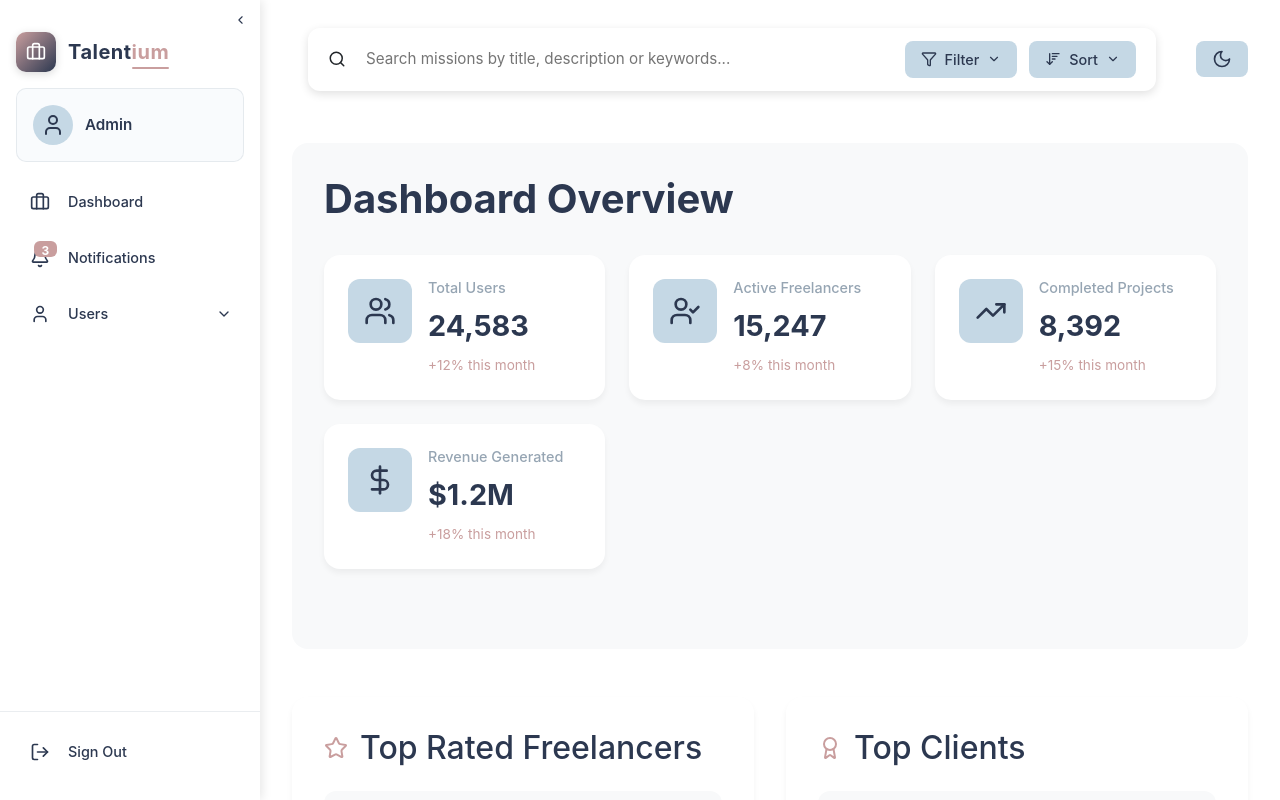
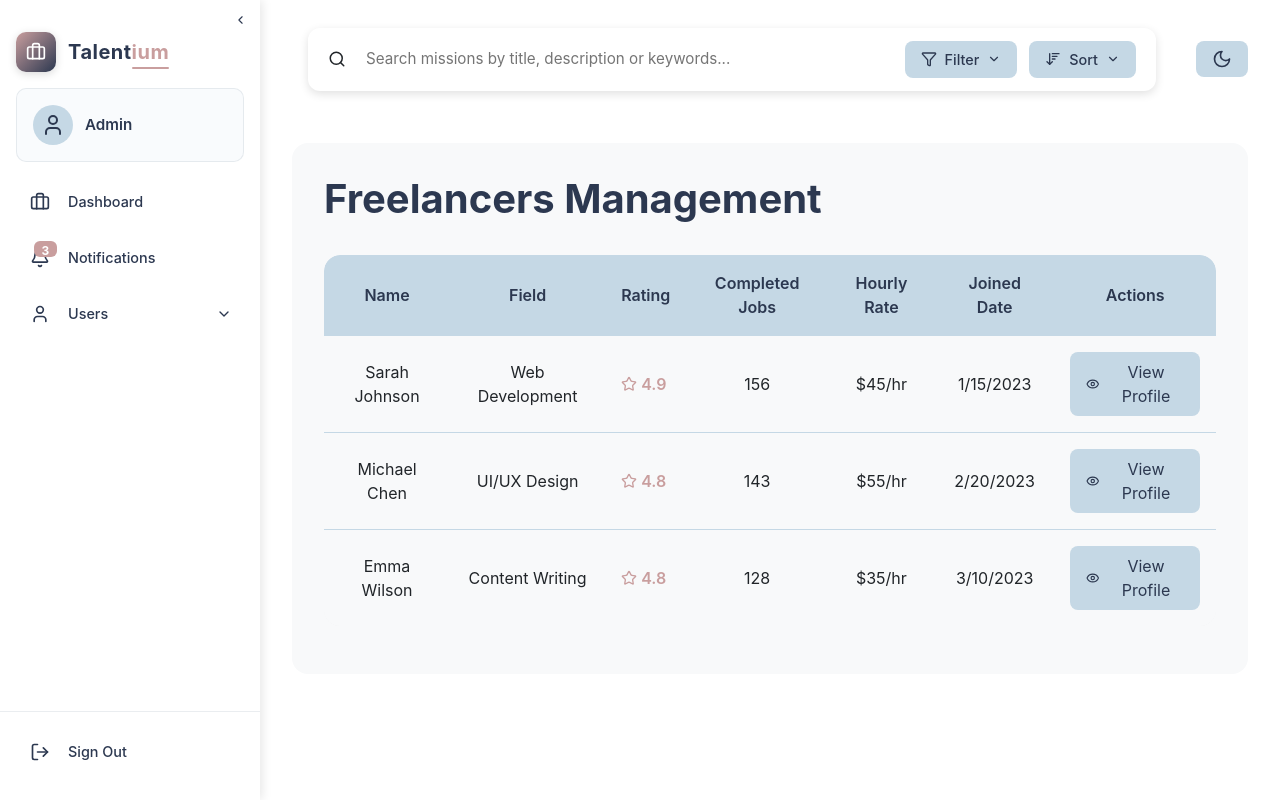
Before and after one commit to maram-ghouma/Talentium, a React (Create React App) app: page /admin/freelancers in a window 1280 px wide. Built offline with nearby package versions, Linux system fonts and the light colour scheme.

Commit message:
fixed links in the menu

```diff
--- a/package.json
+++ b/package.json
@@ -15,6 +15,7 @@
     "lucide-react": "^0.488.0",
     "react": "^19.1.0",
     "react-dom": "^19.1.0",
+    "react-router-dom": "^7.5.1",
     "react-scripts": "5.0.1",
     "typescript": "^4.9.5",
     "web-vitals": "^2.1.4"
@@ -42,5 +43,8 @@
       "last 1 firefox version",
       "last 1 safari version"
     ]
+  },
+  "devDependencies": {
+    "@types/react-router-dom": "^5.3.3"
   }
 }
--- a/src/App.tsx
+++ b/src/App.tsx
@@ -1,11 +1,19 @@
-import AdminDashboard from './Pages/AdminDashboard';
-import ClientHome from './Pages/ClientHomePage';
+import { Route, Routes } from 'react-router-dom';
+import AdminDashboard from './Pages/Admin/AdminDashboard';
+import FreelancersList from './Pages/Admin/FreelancersList';
+import ClientHome from './Pages/Client/ClientHomePage';
+import ClientsList from './Pages/Admin/ClientsList';
 
 function App() {
 
   return (
+    <Routes>
+  <Route path="/admin/clients" element={<ClientsList />} />
+  <Route path="/admin" element={<AdminDashboard />} />
+  <Route path="/admin/freelancers" element={<FreelancersList />} />
 
-    <AdminDashboard />
+
+</Routes>
   );
 }
 
--- /dev/null
+++ b/src/Pages/Admin/ClientsList.tsx
@@ -0,0 +1,70 @@
+
+import '../../Styles/admin.css';
+import { MainLayout } from '../../components/layout/MainLayout';
+import { useState } from 'react';
+import FreelancerTable from '../../components/admin/FreelancerTable';
+import ClientTable from '../../components/admin/ClientTable';
+interface Client {
+    id: string;
+    name: string;
+    rating: number;
+    postedmissions: number;
+    joinedDate: string;
+    interaction: number;
+  }
+
+const ClientsList = () => {
+     const [isSidebarOpen, setIsSidebarOpen] = useState(true);
+      const [isDarkMode, setIsDarkMode] = useState(false);
+      const [clients] = useState<Client[]>([
+          {
+            id: '1',
+            name: 'Sarah Johnson',
+            rating: 4.9,
+            postedmissions: 156,
+            interaction: 45,
+            joinedDate: '2023-01-15'
+          },
+          {
+            id: '2',
+            name: 'Michael Chen',
+            rating: 4.9,
+            postedmissions: 156,
+            interaction: 45,
+            joinedDate: '2023-01-15'
+          },
+          {
+            id: '3',
+            name: 'Emma Wilson',
+            rating: 4.9,
+            postedmissions: 156,
+            interaction: 45,
+            joinedDate: '2023-01-15'
+          }
+        ]);
+
+      const handleSearch = (query: string) => {
+        console.log("Search query:", query);
+      };
+  return (
+<MainLayout
+      isDarkMode={isDarkMode}
+      toggleDarkMode={() => setIsDarkMode(!isDarkMode)}
+      isSidebarOpen={isSidebarOpen}
+      toggleSidebar={() => setIsSidebarOpen(!isSidebarOpen)}
+      onSearch={handleSearch}
+      usertype='admin'
+      profileName = "Admin"
+      profileRole = ""
+    >
+       <ClientTable  clients={clients} />
+    </MainLayout>
+
+
+
+
+  );
+}
+
+
+export default ClientsList;
--- /dev/null
+++ b/src/Pages/Admin/FreelancersList.tsx
@@ -0,0 +1,73 @@
+
+import '../../Styles/admin.css';
+import { MainLayout } from '../../components/layout/MainLayout';
+import { useState } from 'react';
+import FreelancerTable from '../../components/admin/FreelancerTable';
+interface Freelancer {
+    id: string;
+    name: string;
+    rating: number;
+    completedJobs: number;
+    field: string;
+    hourlyRate: number;
+    joinedDate: string;
+  }
+
+const FreelancersList = () => {
+     const [isSidebarOpen, setIsSidebarOpen] = useState(true);
+      const [isDarkMode, setIsDarkMode] = useState(false);
+      const [freelancers] = useState<Freelancer[]>([
+          {
+            id: '1',
+            name: 'Sarah Johnson',
+            rating: 4.9,
+            completedJobs: 156,
+            field: 'Web Development',
+            hourlyRate: 45,
+            joinedDate: '2023-01-15'
+          },
+          {
+            id: '2',
+            name: 'Michael Chen',
+            rating: 4.8,
+            completedJobs: 143,
+            field: 'UI/UX Design',
+            hourlyRate: 55,
+            joinedDate: '2023-02-20'
+          },
+          {
+            id: '3',
+            name: 'Emma Wilson',
+            rating: 4.8,
+            completedJobs: 128,
+            field: 'Content Writing',
+            hourlyRate: 35,
+            joinedDate: '2023-03-10'
+          }
+        ]);
+
+      const handleSearch = (query: string) => {
+        console.log("Search query:", query);
+      };
+  return (
+<MainLayout
+      isDarkMode={isDarkMode}
+      toggleDarkMode={() => setIsDarkMode(!isDarkMode)}
+      isSidebarOpen={isSidebarOpen}
+      toggleSidebar={() => setIsSidebarOpen(!isSidebarOpen)}
+      onSearch={handleSearch}
+      usertype='admin'
+      profileName = "Admin"
+      profileRole = ""
+    >
+       <FreelancerTable  freelancers={freelancers} />
+    </MainLayout>
+
+
+
+
+  );
+}
+
+
+export default FreelancersList;
--- a/src/Pages/AdminDashboard.tsx
+++ b/src/Pages/Client/ClientHomePage.tsx
@@ -1,11 +1,8 @@
+import { MainLayout } from '../../components/layout/MainLayout';
+import { useState } from 'react';
+import { HomePage } from '../../components/client/home page/homePage';
 
-import '../Styles/admin.css';
-import Stats from '../components/admin/stats';
-import Rankings from '../components/admin/rankings';
-import { MainLayout } from '../components/layout/MainLayout';
-import { useState } from 'react';
-
-const AdminDashboard = () => {
+const ClientHome= () => {
      const [isSidebarOpen, setIsSidebarOpen] = useState(true);
       const [isDarkMode, setIsDarkMode] = useState(false);
 
@@ -13,24 +10,22 @@ const AdminDashboard = () => {
         console.log("Search query:", query);
       };
   return (
-<MainLayout
+    <MainLayout
       isDarkMode={isDarkMode}
       toggleDarkMode={() => setIsDarkMode(!isDarkMode)}
       isSidebarOpen={isSidebarOpen}
       toggleSidebar={() => setIsSidebarOpen(!isSidebarOpen)}
       onSearch={handleSearch}
-      usertype='admin'
-      profileName = "Admin"
-      profileRole = ""
+      usertype='client'
+      profileName = "Alex Morgan"
+      profileRole = "UI/UX Designer"
     >
-       <Stats  isDarkMode={isDarkMode} />
-       <Rankings  isDarkMode={isDarkMode} />
+      <HomePage
+        isDarkMode={isDarkMode}
+        toggleDarkMode={() => setIsDarkMode(!isDarkMode)}
+        isSidebarOpen={isSidebarOpen}
+
+      />
     </MainLayout>
-
-
-
-
-  );
-};
-
-export default AdminDashboard;
+  )}
+  export default ClientHome;
--- a/src/Styles/admin.css
+++ b/src/Styles/admin.css
@@ -209,3 +209,78 @@
       grid-template-columns: 1fr;
     }
   }
+
+  .freelancer-table {
+    width: 100%;
+    border-collapse: separate;
+    border-spacing: 0;
+    background: var(--card-background);
+    border-radius: 16px;
+    overflow: hidden;
+    box-shadow: 0 4px 6px rgba(0, 0, 0, 0.05);
+  }
+
+  .freelancer-table th,
+  .freelancer-table td {
+    padding: 1rem;
+    text-align: left;
+    border-bottom: 1px solid var(--powder);
+    text-align: center;
+  }
+
+  .freelancer-table th {
+    background: var(--powder);
+    color: var(--navy-primary);
+    font-weight: 600;
+
+  }
+
+  .freelancer-table tr:last-child td {
+    border-bottom: none;
+  }
+
+  .status-badge {
+    padding: 0.25rem 0.75rem;
+    border-radius: 20px;
+    font-size: 0.85rem;
+    font-weight: 500;
+  }
+
+  .status-badge.available {
+    background-color: #4CAF50;
+    color: white;
+  }
+
+  .status-badge.busy {
+    background-color: #FFA726;
+    color: white;
+  }
+
+  .status-badge.offline {
+    background-color: var(--slate);
+    color: white;
+  }
+
+  .view-profile-btn {
+    display: flex;
+    align-items: center;
+    gap: 0.5rem;
+    padding: 0.5rem 1rem;
+    background-color: var(--powder);
+    color: var(--navy-primary);
+    border: none;
+    border-radius: 8px;
+    cursor: pointer;
+    transition: all 0.2s ease;
+  }
+
+  .view-profile-btn:hover {
+    background-color: var(--navy-primary);
+    color: white;
+  }
+
+  .overflow-x-auto {
+    overflow-x: auto;
+    margin: 1rem 0;
+    border-radius: 16px;
+  }
--- /dev/null
+++ b/src/components/admin/ClientTable.tsx
@@ -0,0 +1,63 @@
+import { Star, Eye } from 'lucide-react';
+import { useState } from 'react';
+
+interface Client {
+  id: string;
+  name: string;
+  rating: number;
+  postedmissions: number;
+  joinedDate: string;
+  interaction: number;
+}
+
+
+  interface ClientTableProps {
+    clients: Client[];
+  }
+  const FreelancerTable: React.FC<ClientTableProps> = ({ clients }) => {
+
+  return (
+    <div className="admin-container">
+      <h1 className="admin-title">Clients Management</h1>
+      <div className="overflow-x-auto">
+        <table className="freelancer-table">
+          <thead>
+            <tr>
+              <th>Name</th>
+              <th>Rating</th>
+              <th>Posted Missions</th>
+              <th>Interactions</th>
+              <th>Joined Date</th>
+              <th>Actions</th>
+            </tr>
+          </thead>
+          <tbody>
+            {clients.map((client) => (
+              <tr key={client.id}>
+                <td>{client.name}</td>
+                <td>
+                  <div className="rating">
+                    <Star size={16} className="star-icon" />
+                    {client.rating}
+                  </div>
+                </td>
+                <td>{client.postedmissions}</td>
+                <td>{client.interaction} Freelancer</td>
+                <td>{new Date(client.joinedDate).toLocaleDateString()}</td>
+                <td>
+                  <button
+                    className="view-profile-btn"                  >
+                    <Eye size={16} />
+                    View Profile
+                  </button>
+                </td>
+              </tr>
+            ))}
+          </tbody>
+        </table>
+      </div>
+    </div>
+  );
+};
+
+export default FreelancerTable;
--- /dev/null
+++ b/src/components/admin/FreelancerTable.tsx
@@ -0,0 +1,66 @@
+import { Star, Eye } from 'lucide-react';
+import { useState } from 'react';
+
+interface Freelancer {
+  id: string;
+  name: string;
+  rating: number;
+  completedJobs: number;
+  field: string;
+  hourlyRate: number;
+  joinedDate: string;
+}
+
+
+  interface FreelancerTableProps {
+    freelancers: Freelancer[];
+  }
+  const FreelancerTable: React.FC<FreelancerTableProps> = ({ freelancers }) => {
+
+  return (
+    <div className="admin-container">
+      <h1 className="admin-title">Freelancers Management</h1>
+      <div className="overflow-x-auto">
+        <table className="freelancer-table">
+          <thead>
+            <tr>
+              <th>Name</th>
+              <th>Field</th>
+              <th>Rating</th>
+              <th>Completed Jobs</th>
+              <th>Hourly Rate</th>
+              <th>Joined Date</th>
+              <th>Actions</th>
+            </tr>
+          </thead>
+          <tbody>
+            {freelancers.map((freelancer) => (
+              <tr key={freelancer.id}>
+                <td>{freelancer.name}</td>
+                <td>{freelancer.field}</td>
+                <td>
+                  <div className="rating">
+                    <Star size={16} className="star-icon" />
+                    {freelancer.rating}
+                  </div>
+                </td>
+                <td>{freelancer.completedJobs}</td>
+                <td>${freelancer.hourlyRate}/hr</td>
+                <td>{new Date(freelancer.joinedDate).toLocaleDateString()}</td>
+                <td>
+                  <button
+                    className="view-profile-btn"                  >
+                    <Eye size={16} />
+                    View Profile
+                  </button>
+                </td>
+              </tr>
+            ))}
+          </tbody>
+        </table>
+      </div>
+    </div>
+  );
+};
+
+export default FreelancerTable;
--- a/src/components/layout/Sidebar.tsx
+++ b/src/components/layout/Sidebar.tsx
@@ -1,4 +1,6 @@
 import React from 'react';
+import { Link } from 'react-router-dom';
+
 import {
   Bell,
   User,
@@ -37,20 +39,20 @@ export const Sidebar: React.FC<SidebarProps> = ({
 }) => {
   // Admin menu items
   const ClientMenuItems = [
-    { icon: Bell, label: 'Notifications', badge: 3 },
-    { icon: CalendarCheck, label: 'Schedule' },
-    { icon: MessageSquare, label: 'Chat', badge: 2 },
-    { icon: History, label: 'History' },
+    { icon: Bell, label: 'Notifications', badge: 3, path: "" },
+    { icon: CalendarCheck, label: 'Schedule', path: "" },
+    { icon: MessageSquare, label: 'Chat', badge: 2 , path: ""},
+    { icon: History, label: 'History',path: "" },
   ];
 
   // Client menu items
   const AdminMenuItems = [
-    { icon: Briefcase, label: 'Dashboard' },
-    { icon: Bell, label: 'Notifications', badge: 3 },
+    { icon: Briefcase, label: 'Dashboard' ,path: "/admin"},
+    { icon: Bell, label: 'Notifications', badge: 3,path: "" },
   ];
   const FreelancerMenuItems = [
-    { icon: Bell, label: 'Notifications', badge: 3 },
-    { icon: MessageSquare, label: 'Chat', badge: 2 },
+    { icon: Bell, label: 'Notifications', badge: 3 ,path: ""},
+    { icon: MessageSquare, label: 'Chat', badge: 2 ,path: ""},
   ];
   const [userDropdownOpen, setUserDropdownOpen] = React.useState(false);
 const toggleUserDropdown = () => setUserDropdownOpen(prev => !prev);
@@ -104,6 +106,8 @@ const toggleUserDropdown = () => setUserDropdownOpen(prev => !prev);
         {/* Navigation Menu */}
         <nav className="nav-menu">
           {menuItems.map((item) => (
+            <Link to= {item.path} style={{ textDecoration: 'none'}}>
+
             <button key={item.label} className="sidebar-button">
               <div className="icon-container">
                 <item.icon size={20} />
@@ -111,6 +115,7 @@ const toggleUserDropdown = () => setUserDropdownOpen(prev => !prev);
               </div>
               {isOpen && <span className="button-label">{item.label}</span>}
             </button>
+            </Link>
           ))}
             {/* Admin-specific "Users" dropdown */}
   {userType === 'admin' && (
@@ -129,16 +134,22 @@ const toggleUserDropdown = () => setUserDropdownOpen(prev => !prev);
 
       {isOpen && userDropdownOpen && (
         <div className="dropdown-content">
+           <Link to="/admin/clients" style={{ textDecoration: 'none'}}>
           <button className="sidebar-button ">
           <div className="icon-container">
                 <Handshake size={20} style={{ marginLeft: '10px'}}/>
               </div>
               {isOpen && <span className="button-label">Clients</span>}</button>
+          </Link>
+          <Link to="/admin/freelancers" style={{ textDecoration: 'none'}}>
+
               <button className="sidebar-button ">
           <div className="icon-container">
                 <Laptop size={20} style={{ marginLeft: '10px'}}/>
               </div>
-              {isOpen && <span className="button-label">Freelancers</span>}</button>        </div>
+              {isOpen && <span className="button-label">Freelancers</span>}</button>
+              </Link>
+             </div>
       )}
     </div>
   )}
```
Also changed, not shown: src/Pages/Admin/AdminDashboard.tsx (renamed from src/Pages/ClientHomePage.tsx, +20 -15 lines), src/index.tsx (+15 -5 lines), 1 other file (tests, documents, lock files or other folders).
